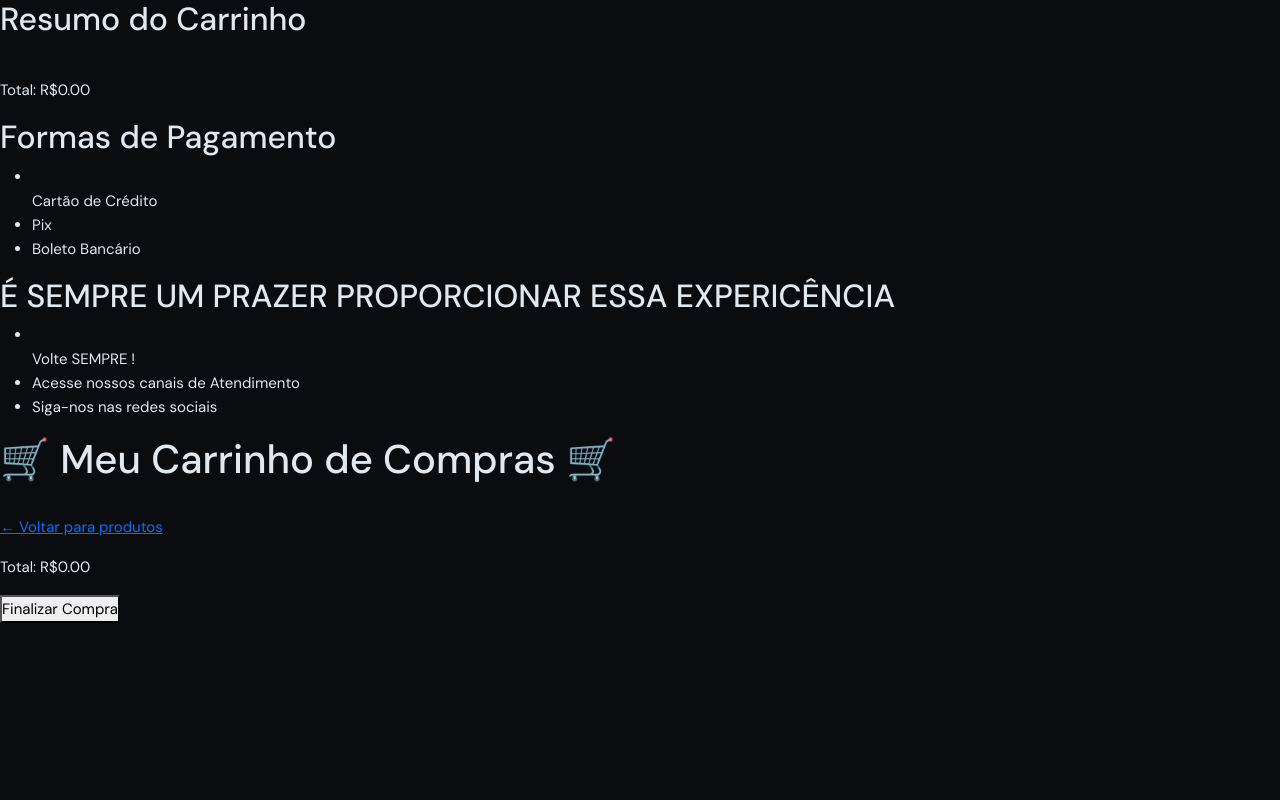
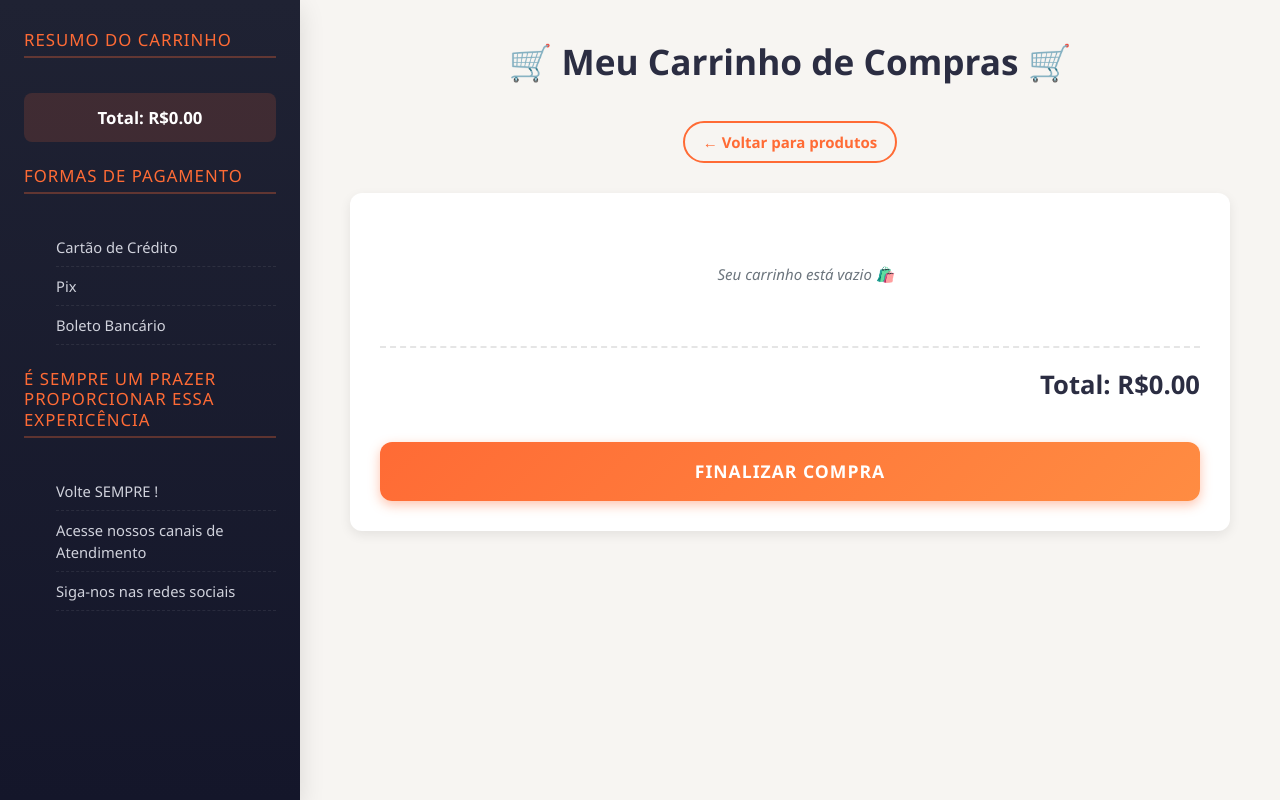
Before and after one commit to davimj99/AppLoja-Django, a Django app: page /carrinho/ in a window 1280 px wide. Run offline with Django 5.2, Linux system fonts and the light colour scheme; the visitor is signed in with stand-in values (Sample User, id 1); data comes from the database, SQL or seed files in the repository; data that the repository does not hold is empty; parts of the project's set-up code (start-up, migrations or seed data) failed here and were passed over.

Commit message:
Atualizando css da page carrinho

```diff
--- a/produtos/models.py
+++ b/produtos/models.py
@@ -14,7 +14,7 @@ class Produto(models.Model):
 
     nome = models.CharField(max_length=100, db_index=True)
     descricao = models.TextField(blank=True, null=True)
-    preco = models.DecimalField(max_digits=10, decimal_places=5)
+    preco = models.DecimalField(max_digits=16, decimal_places=2)
     estoque = models.PositiveIntegerField(default=0)
     imagem = models.ImageField(upload_to='produtos/', blank=True, null=True)
     categoria = models.CharField(max_length=20, choices=CATEGORIAS, default='outros')
--- /dev/null
+++ b/static/css/carrinho.css
@@ -0,0 +1,266 @@
+/* ============================================
+   Meu Carrinho - Estilos
+   Paleta: tons quentes (laranja/âmbar) + neutros escuros
+   ============================================ */
+
+* {
+  margin: 0;
+  padding: 0;
+  box-sizing: border-box;
+}
+
+:root {
+  --cor-primaria: #ff6b35;
+  --cor-primaria-hover: #e85a2a;
+  --cor-secundaria: #2b2d42;
+  --cor-fundo: #f7f5f2;
+  --cor-menu: #1f2233;
+  --cor-menu-texto: #f1f1f1;
+  --cor-card: #ffffff;
+  --cor-borda: #e5e5e5;
+  --cor-texto: #2b2d42;
+  --cor-texto-suave: #6c757d;
+  --cor-sucesso: #2ecc71;
+  --sombra-suave: 0 4px 12px rgba(0, 0, 0, 0.08);
+  --sombra-media: 0 8px 24px rgba(0, 0, 0, 0.12);
+  --raio: 12px;
+  --transicao: all 0.25s ease;
+}
+
+html, body {
+  height: 100%;
+}
+
+body {
+  font-family: "Segoe UI", Roboto, "Helvetica Neue", Arial, sans-serif;
+  background-color: var(--cor-fundo);
+  color: var(--cor-texto);
+  display: flex;
+  min-height: 100vh;
+  line-height: 1.5;
+}
+
+/* ============================================
+   MENU LATERAL
+   ============================================ */
+.menu-lateral {
+  width: 300px;
+  background: linear-gradient(180deg, var(--cor-menu) 0%, #14162a 100%);
+  color: var(--cor-menu-texto);
+  padding: 30px 24px;
+  position: sticky;
+  top: 0;
+  height: 100vh;
+  overflow-y: auto;
+  box-shadow: var(--sombra-media);
+}
+
+.menu-lateral h2 {
+  font-size: 1.05rem;
+  text-transform: uppercase;
+  letter-spacing: 1px;
+  margin-top: 24px;
+  margin-bottom: 12px;
+  color: var(--cor-primaria);
+  border-bottom: 2px solid rgba(255, 107, 53, 0.3);
+  padding-bottom: 6px;
+}
+
+.menu-lateral h2:first-child {
+  margin-top: 0;
+}
+
+.menu-lateral ul {
+  list-style: none;
+  margin-bottom: 8px;
+}
+
+.menu-lateral li {
+  padding: 8px 0;
+  font-size: 0.92rem;
+  color: #d0d2dc;
+  border-bottom: 1px dashed rgba(255, 255, 255, 0.08);
+  transition: var(--transicao);
+}
+
+.menu-lateral li:hover {
+  color: #fff;
+  padding-left: 6px;
+}
+
+#resumo-total {
+  background: rgba(255, 107, 53, 0.15);
+  padding: 12px;
+  border-radius: 8px;
+  font-weight: bold;
+  font-size: 1.05rem;
+  color: #fff;
+  margin-bottom: 16px;
+  text-align: center;
+}
+
+/* Scrollbar do menu */
+.menu-lateral::-webkit-scrollbar {
+  width: 6px;
+}
+.menu-lateral::-webkit-scrollbar-thumb {
+  background: var(--cor-primaria);
+  border-radius: 3px;
+}
+
+/* ============================================
+   CONTEÚDO PRINCIPAL
+   ============================================ */
+.conteudo-carrinho {
+  flex: 1;
+  padding: 40px 50px;
+  max-width: 1100px;
+  margin: 0 auto;
+}
+
+header {
+  margin-bottom: 30px;
+  text-align: center;
+}
+
+header h1 {
+  font-size: 2.2rem;
+  color: var(--cor-secundaria);
+  margin-bottom: 16px;
+  font-weight: 700;
+}
+
+.btn-voltar {
+  display: inline-block;
+  text-decoration: none;
+  color: var(--cor-primaria);
+  font-weight: 600;
+  padding: 8px 18px;
+  border: 2px solid var(--cor-primaria);
+  border-radius: 50px;
+  transition: var(--transicao);
+}
+
+.btn-voltar:hover {
+  background-color: var(--cor-primaria);
+  color: #fff;
+  transform: translateX(-4px);
+}
+
+/* ============================================
+   CARRINHO
+   ============================================ */
+.carrinho-container {
+  background: var(--cor-card);
+  border-radius: var(--raio);
+  padding: 30px;
+  box-shadow: var(--sombra-suave);
+}
+
+#itens-carrinho {
+  list-style: none;
+  margin-bottom: 20px;
+  min-height: 80px;
+}
+
+#itens-carrinho li {
+  display: flex;
+  justify-content: space-between;
+  align-items: center;
+  padding: 16px;
+  margin-bottom: 10px;
+  background: #fafafa;
+  border: 1px solid var(--cor-borda);
+  border-radius: 8px;
+  transition: var(--transicao);
+}
+
+#itens-carrinho li:hover {
+  background: #fff;
+  border-color: var(--cor-primaria);
+  box-shadow: var(--sombra-suave);
+  transform: translateY(-2px);
+}
+
+#itens-carrinho li button {
+  background: #ff4757;
+  color: #fff;
+  border: none;
+  padding: 6px 14px;
+  border-radius: 6px;
+  cursor: pointer;
+  font-size: 0.85rem;
+  transition: var(--transicao);
+}
+
+#itens-carrinho li button:hover {
+  background: #e63946;
+}
+
+#itens-carrinho:empty::before {
+  content: "Seu carrinho está vazio 🛍️";
+  display: block;
+  text-align: center;
+  color: var(--cor-texto-suave);
+  padding: 40px 0;
+  font-style: italic;
+}
+
+#total {
+  font-size: 1.6rem;
+  font-weight: 700;
+  text-align: right;
+  padding: 18px 0;
+  border-top: 2px dashed var(--cor-borda);
+  color: var(--cor-secundaria);
+  margin-bottom: 20px;
+}
+
+#finalizar-compra {
+  width: 100%;
+  background: linear-gradient(135deg, var(--cor-primaria), #ff8c42);
+  color: #fff;
+  border: none;
+  padding: 16px;
+  font-size: 1.1rem;
+  font-weight: 700;
+  border-radius: var(--raio);
+  cursor: pointer;
+  text-transform: uppercase;
+  letter-spacing: 1px;
+  transition: var(--transicao);
+  box-shadow: 0 4px 12px rgba(255, 107, 53, 0.4);
+}
+
+#finalizar-compra:hover {
+  transform: translateY(-2px);
+  box-shadow: 0 6px 18px rgba(255, 107, 53, 0.55);
+  background: linear-gradient(135deg, var(--cor-primaria-hover), #ff7a35);
+}
+
+#finalizar-compra:active {
+  transform: translateY(0);
+}
+
+/* ============================================
+   RESPONSIVO
+   ============================================ */
+@media (max-width: 900px) {
+  body {
+    flex-direction: column;
+  }
+
+  .menu-lateral {
+    width: 100%;
+    height: auto;
+    position: relative;
+  }
+
+  .conteudo-carrinho {
+    padding: 24px 18px;
+  }
+
+  header h1 {
+    font-size: 1.6rem;
+  }
+}
--- a/templates/carrinho.html
+++ b/templates/carrinho.html
@@ -5,6 +5,7 @@
     <meta charset="UTF-8">
     <title>Meu Carrinho</title>
     <link rel="stylesheet" href="{% static 'css/estilos.css' %}">
+    <link rel="stylesheet" href="{% static 'css/carrinho.css' %}">
     <link rel="icon" type="image/png" href="{% static 'icons/icons_logo.png' %}">
 </head>
 <body>
```
